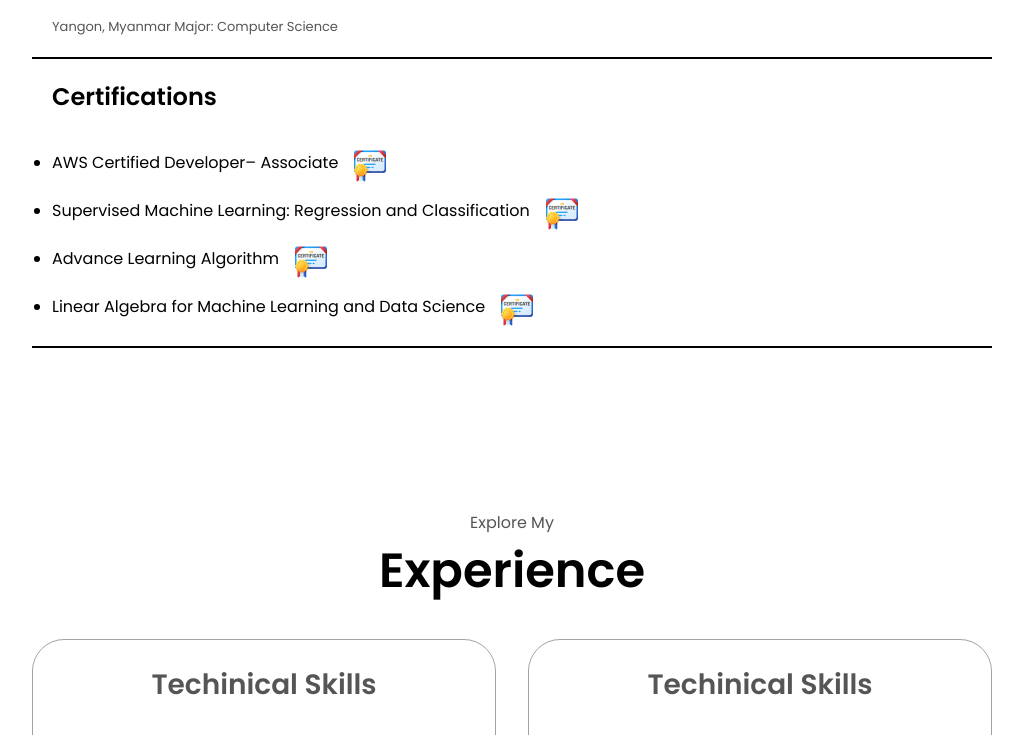
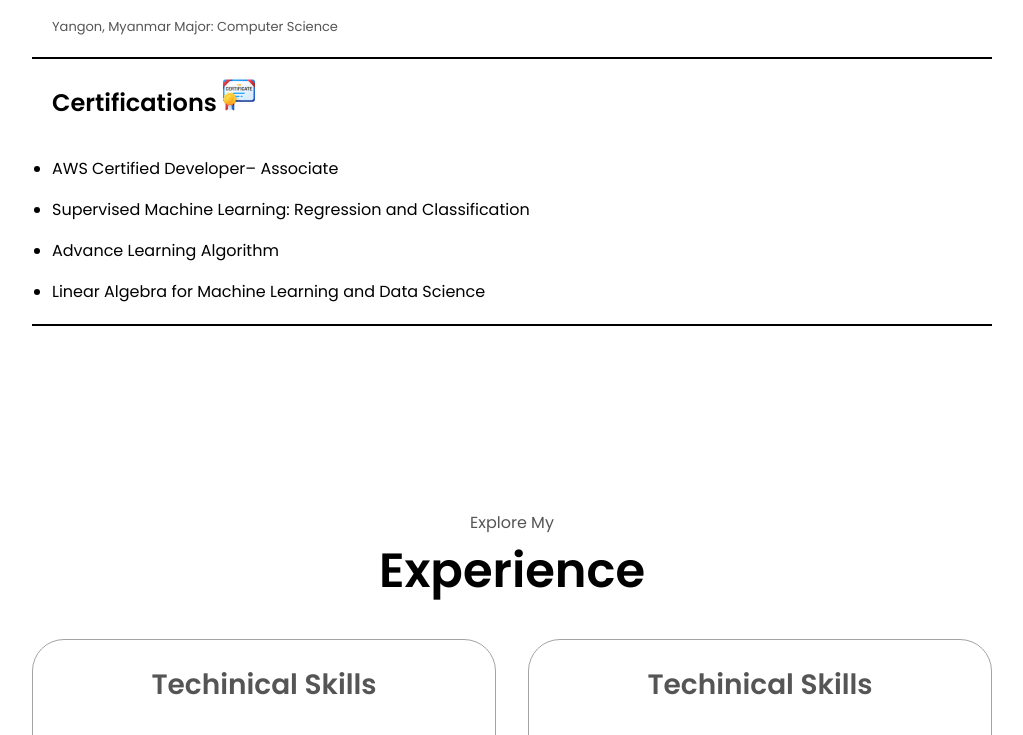
Before and after one commit to linlinhlaing/myPortfolio, a plain HTML site: page index.html in a window 1280 px wide. Shown: the part 1698-2433 px from the top of the page, without its empty margins (128-1151 px from the left). Drawn offline with Linux system fonts and the light colour scheme.

Commit message:
updated index.html

```diff
--- a/index.html
+++ b/index.html
@@ -3,7 +3,9 @@
   <head>
     <meta charset="UTF-8" />
     <meta http-equiv="X-UA-Compatible" content="IE=edge" />
-    <meta name="viewport" content="width=device-width, initial-scale=1.0" />
+    <!-- <meta name="viewport" content="width=device-width, initial-scale=1.0" /> -->
+    <meta name="viewport" content="width=device-width, initial-scale=1, maximum-scale=1, user-scalable=0">
+
     <title>My Portfolio</title>
     <link rel="stylesheet" href="style.css" />
     <link rel="stylesheet" href="mediaqueries.css" />
@@ -126,7 +128,6 @@
         onclick="location.href='./#experience'"
       />
     </section>
-
     <section id="education">
         <p class="section__text__p1">Discover my</p>
         <h1 class="title">Education</h1>
@@ -165,7 +166,11 @@
         <hr>
 
         <div class="certifications">
-            <h2>Certifications</h2><br/>
+            <h2>Certifications
+               <img
+              src="./assets/certificate.png"
+              alt="AWS Certified Developer – Associate"
+              class="icon"/></h2> <br/>
         </div>
         <div class="certifications-lists">
             <ul>
@@ -173,25 +178,12 @@
                     <div id="socials-container_certification">
                         <a href="https://www.credly.com/badges/7e84b093-76a5-4c6a-be77-71ce0b77cf82/linked_in_profile">
                           AWS Certified Developer– Associate</a>
-                        <img
-                        src="./assets/certificate.png"
-                        alt="AWS Certified Developer – Associate"
-                        class="icon"
-                        onclick="location.href='https://www.credly.com/badges/7e84b093-76a5-4c6a-be77-71ce0b77cf82/linked_in_profile'"
-                      />
                     </div>
                     </li>
                     <li>
                         <div id="socials-container_certification">
                           <a href="https://www.coursera.org/account/accomplishments/verify/Y252NJZA6QX7">
                             Supervised Machine Learning: Regression and Classification</a>
-
-                            <img
-                            src="./assets/certificate.png"
-                            alt="Supervised Machine Learning: Regression and Classification"
-                            class="icon"
-                            onclick="location.href='https://www.coursera.org/account/accomplishments/verify/Y252NJZA6QX7'"
-                          />
                         </div>
                         </li>
                         <li>
@@ -199,13 +191,6 @@
                               <a href="https://www.coursera.org/account/accomplishments/verify/8QAW8CUMUQEW">
                                 Advance Learning Algorithm
                               </a>
-
-                                <img
-                                src="./assets/certificate.png"
-                                alt="Advance Learning Algorithm"
-                                class="icon"
-                                onclick="location.href='https://www.coursera.org/account/accomplishments/verify/8QAW8CUMUQEW'"
-                              />
                             </div>
                           </li>
                           <li>
@@ -213,13 +198,6 @@
                               <a href="https://coursera.org/share/d8ac61ebd76133ae737a6ccf5c82395a">
                                 Linear Algebra for Machine Learning and Data Science
                               </a>
-
-                                <img
-                                src="./assets/certificate.png"
-                                alt="Linear Algebra for Machine Learning and Data Science"
-                                class="icon"
-                                onclick="location.href='https://coursera.org/share/d8ac61ebd76133ae737a6ccf5c82395a'"
-                              />
                             </div>
                           </li>
             </ul>
@@ -227,11 +205,6 @@
         <hr>
 
     </section>
-
-
-
-
-
     <section id="experience">
       <p class="section__text__p1">Explore My</p>
       <h1 class="title">Experience</h1>
@@ -498,7 +471,7 @@
           <input type="text" id="subject" name="subject">
 
 
-          <label for="comment">Write Comment</label>
+          <label for="comment">Message</label>
           <textarea type="text" id="message" name="message" rows="10" cols="20"></textarea>
 
           <input type="submit" value="Submit">
```
